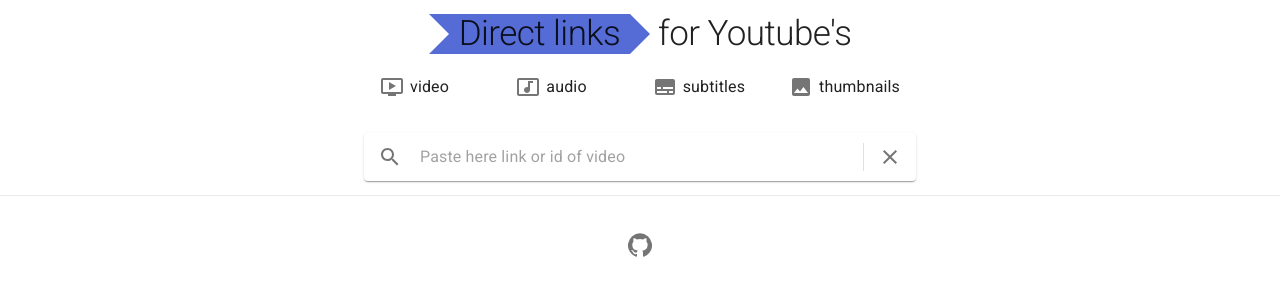
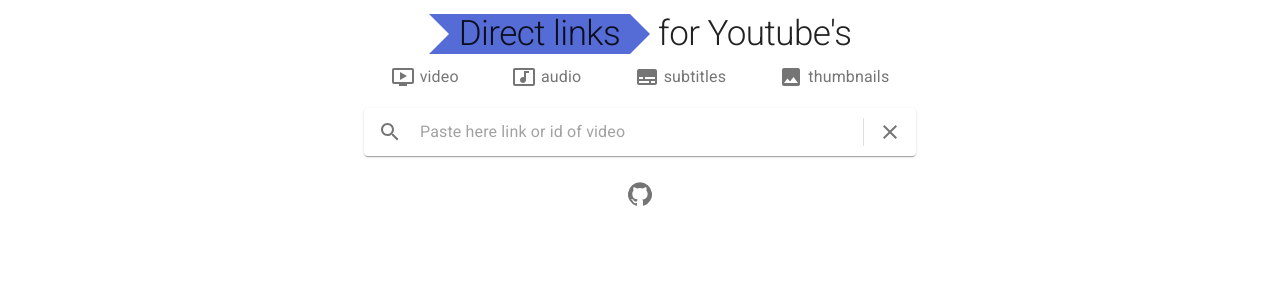
Before and after one commit to ApayRus/direct-link, a Next.js app: page / in a window 1280 px wide. Shown: the top 300 px of the page. Built offline with nearby package versions, Linux system fonts and the light colour scheme.

Commit message:
move header icons to separate component

```diff
--- /dev/null
+++ b/components/DescriptionIcons.jsx
@@ -0,0 +1,66 @@
+import { Typography } from '@material-ui/core'
+import {
+	Subtitles as SubtitlesIcon,
+	OndemandVideo as VideoIcon,
+	MusicVideo as AudioIcon,
+	Image as ThumbnailIcon
+} from '@material-ui/icons'
+import { makeStyles } from '@material-ui/core/styles'
+
+const useStyles = makeStyles(theme => ({
+	mainContainer: {
+		display: 'flex',
+		flexDirection: 'row',
+		justifyContent: 'space-around',
+		flexWrap: 'wrap',
+		marginTop: 10
+	},
+	itemContainer: {
+		display: 'flex',
+		flexDirection: 'row',
+		justifyContent: 'center'
+		/* 		[theme.breakpoints.down('xs')]: {
+			width: '50%'
+		} */
+	},
+	iconContainer: {
+		flex: 1,
+		color: theme.palette.grey[600],
+		maxWidth: 30,
+		alignSelf: 'center'
+	},
+	textContainer: {
+		flex: 1,
+		marginLeft: 5
+	}
+}))
+
+const DescriptionIcons = () => {
+	const classes = useStyles()
+
+	const descriptionIconArray = [
+		{ text: 'video', icon: <VideoIcon /> },
+		{ text: 'audio', icon: <AudioIcon /> },
+		{ text: 'subtitles', icon: <SubtitlesIcon /> },
+		{ text: 'thumbnails', icon: <ThumbnailIcon /> }
+	]
+
+	return (
+		<div className={classes.mainContainer}>
+			{descriptionIconArray.map(elem => {
+				return (
+					<div key={`icon-${elem.text}`} className={classes.itemContainer}>
+						<div className={classes.iconContainer}>{elem.icon}</div>
+						<div className={classes.textContainer}>
+							<Typography variant='body1' color='textSecondary'>
+								{elem.text}
+							</Typography>
+						</div>
+					</div>
+				)
+			})}
+		</div>
+	)
+}
+
+export default DescriptionIcons
--- a/components/Layout.jsx
+++ b/components/Layout.jsx
@@ -1,22 +1,8 @@
-import styles from '../styles/Home.module.css'
 import Search from '../components/Search'
 import Logo from './Logo'
-import {
-	Typography,
-	Container,
-	List,
-	ListItem,
-	ListItemIcon,
-	ListItemText,
-	IconButton
-} from '@material-ui/core'
-import {
-	Subtitles as SubtitlesIcon,
-	OndemandVideo as VideoIcon,
-	MusicVideo as AudioIcon,
-	Image as ThumbnailIcon,
-	GitHub as GitHubIcon
-} from '@material-ui/icons'
+import DescriptionIcons from './DescriptionIcons'
+import { Typography, Container, IconButton } from '@material-ui/core'
+import { GitHub as GitHubIcon } from '@material-ui/icons'
 
 import Head from './Head'
 
@@ -29,36 +15,18 @@
 			<main>
 				<Container maxWidth='sm'>
 					<p />
-					<div style={{ textAlign: 'center' }}>
-						<Typography variant='h1' style={{ fontSize: 35 }}>
+					<div
+						style={{
+							textAlign: 'center'
+						}}
+					>
+						<Typography
+							variant='h1'
+							style={{ fontSize: 35, width: '100%', textAlign: 'center' }}
+						>
 							<Logo text='Direct links' /> for Youtube's
 						</Typography>
-						<List style={{ display: 'flex', flexDirection: 'row' }}>
-							<ListItem style={{ flex: 1 }}>
-								<ListItemIcon style={{ minWidth: 30 }}>
-									<VideoIcon />
-								</ListItemIcon>
-								<ListItemText>video</ListItemText>
-							</ListItem>
-							<ListItem style={{ flex: 1 }}>
-								<ListItemIcon style={{ minWidth: 30 }}>
-									<AudioIcon />
-								</ListItemIcon>
-								<ListItemText>audio</ListItemText>
-							</ListItem>
-							<ListItem style={{ flex: 1 }}>
-								<ListItemIcon style={{ minWidth: 30 }}>
-									<SubtitlesIcon />
-								</ListItemIcon>
-								<ListItemText>subtitles</ListItemText>
-							</ListItem>
-							<ListItem style={{ flex: 1 }}>
-								<ListItemIcon style={{ minWidth: 30 }}>
-									<ThumbnailIcon />
-								</ListItemIcon>
-								<ListItemText>thumbnails</ListItemText>
-							</ListItem>
-						</List>
+						<DescriptionIcons />
 					</div>
 					<p />
 					<Search />
@@ -67,7 +35,14 @@
 				</Container>
 			</main>
 
-			<footer className={styles.footer}>
+			<footer
+				style={{
+					// position: 'absolute',
+					bottom: 10,
+					width: '100%',
+					textAlign: 'center'
+				}}
+			>
 				<IconButton
 					href='https://github.com/aparus/direct-link'
 					target='_blank'
```
